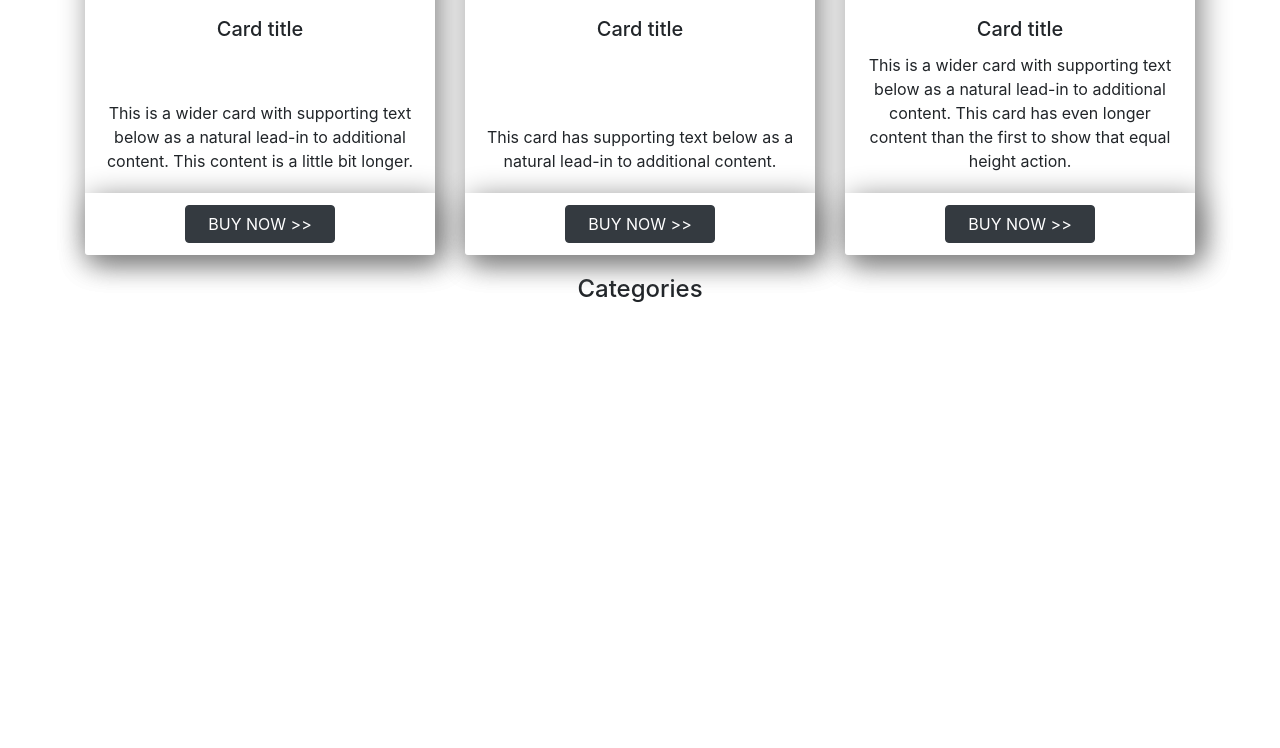
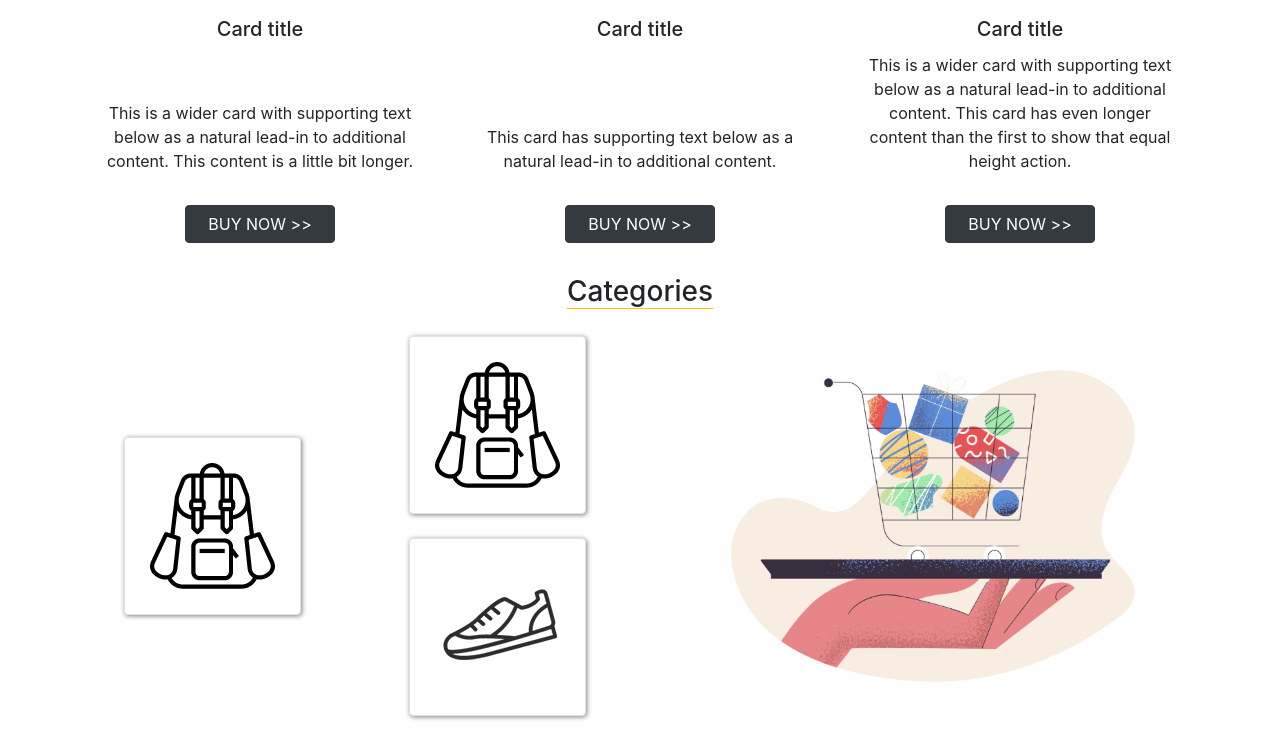
Before and after one commit to sabbasachiPH/gadgets-assignment2, a plain HTML site: page index.html in a window 1280 px wide. Shown: the part 1663-2411 px from the top of the page. Before the commit the page ends 1994 px from the top, so only its background shows below. Drawn offline with nearby package versions, Linux system fonts and the light colour scheme.

Commit message:
almost done

```diff
--- a/css/style.css
+++ b/css/style.css
@@ -4,7 +4,7 @@
 }
 .banner{
     padding: 10px 40px;
-    background: grey;
+    background-color: grey;
 }
 .navbar-brand .img-fluid{
     height: 70px;
@@ -19,12 +19,17 @@
     color: rgba(241, 175, 7, 0.979);
     font-weight: bold;
 }
-.card-footer, .card{
+.card-footer, .card, .right{
     text-align: center;
     background-color: #fff;
     border: none;
-    box-shadow: 5px 5px 30px gray;
+
 }
 .card:hover {
     box-shadow: 5px 5px 20px navy;
 }
+.categories .left{
+    background-color: white;
+    box-shadow: 1px 1px 5px gray;
+    padding: 25px;
+}
--- a/index.html
+++ b/index.html
@@ -164,10 +164,19 @@
           </div>
     </div>
     <!--Categories-->
-    <div class="container smartphone">
-        <div class="row d-flex justify-content-center">
-            <h4>Categories</h4>
-
+    <div class="container categories">
+      <h3><p class="text-center"><span class="border-bottom border-warning">Categories</span></p></h3>
+        <div class="row">
+          <div class="col-md-3 d-flex justify-content-around align-items-center">
+            <img class="img-fluid img-thumbnail left" src="images/Categories/bag.png" alt="bag">
+          </div>
+          <div class="col-md-3 d-flex flex-column justify-content-around align-items-center">
+            <img class="img-fluid img-thumbnail left" src="images/Categories/bag.png" alt="bag">
+            <img class="img-fluid img-thumbnail left" src="images/Categories/shoe.png"  alt="shoe">
+          </div>
+          <div class="col-md-6 right d-flex justify-content-center align-items-center">
+            <img class="img-fluid " src="images/Categories/pale-order.png" alt="pale-order">
+          </div>
         </div>
     </div>
 
```
